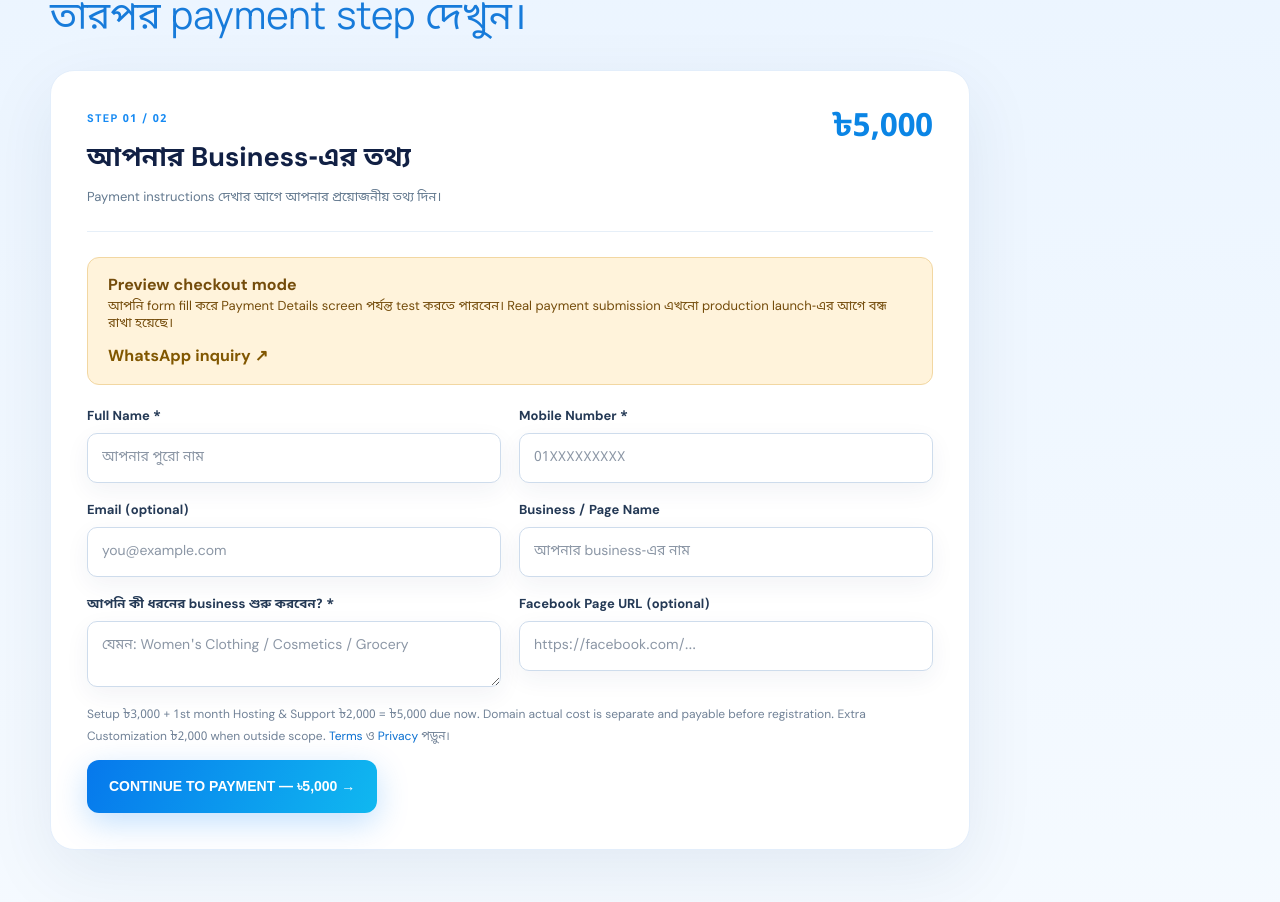
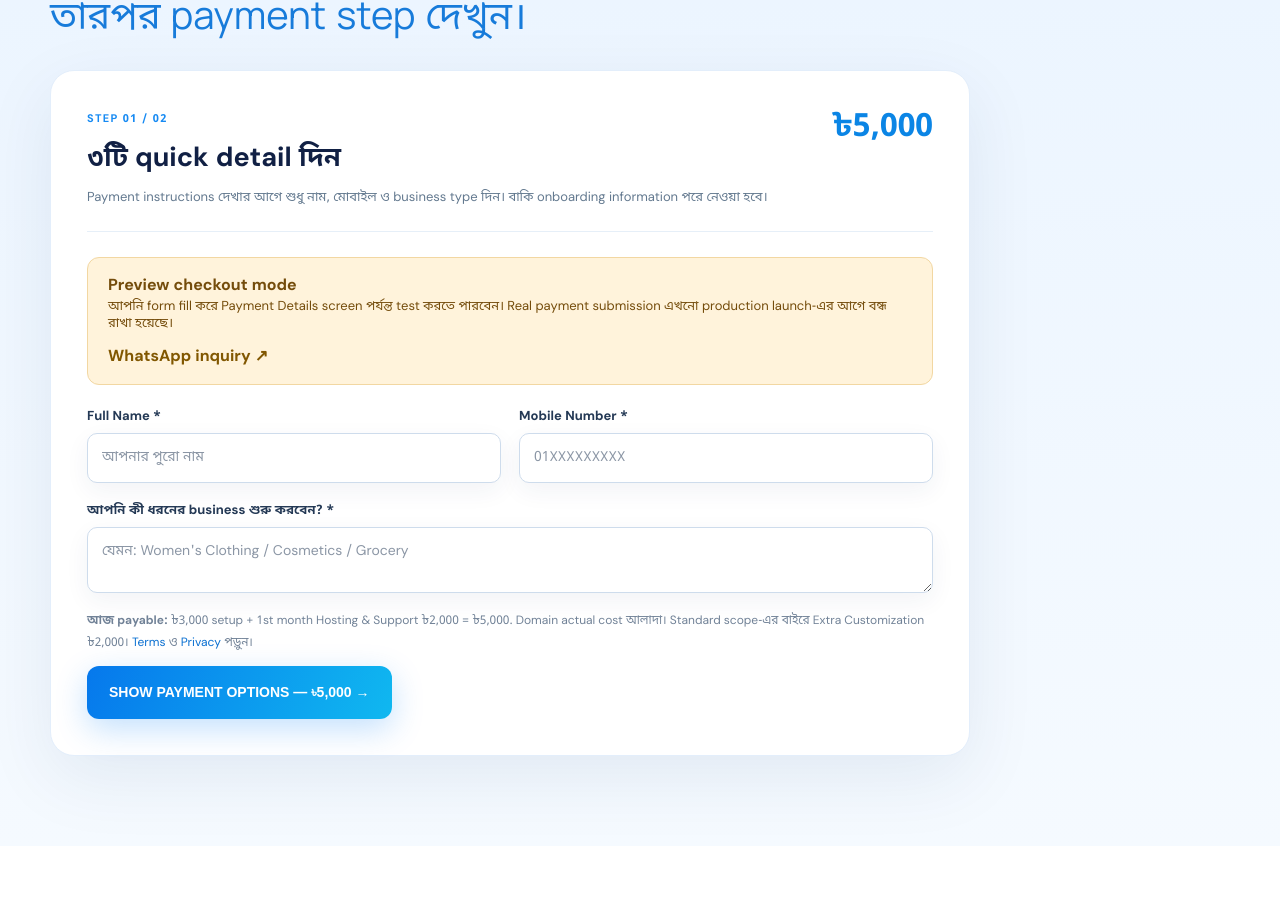
Before and after one commit to Minhazsiraji/AgentSiraji, a Next.js app: page /ecommerce-starter in a window 1280 px wide. Shown: the part 5435-6337 px from the top of the page. After the commit the page ends 6281 px from the top, so only its background shows below. Built offline with nearby package versions, Linux system fonts and the light colour scheme; no server answers; the database is empty.

Commit message:
Reduce starter checkout friction to three required fields

```diff
--- a/components/StarterCheckout.tsx
+++ b/components/StarterCheckout.tsx
@@ -93,16 +93,13 @@ export function StarterCheckout({ enabled }: { enabled: boolean }) {
   }
   return <div className={s.checkoutCard}>
     {status==="details" && <>
-      <div className={s.checkoutHead}><div><span>STEP 01 / 02</span><h3>আপনার Business-এর তথ্য</h3><p>Payment instructions দেখার আগে আপনার প্রয়োজনীয় তথ্য দিন।</p></div><strong>৳5,000</strong></div>
+      <div className={s.checkoutHead}><div><span>STEP 01 / 02</span><h3>৩টি quick detail দিন</h3><p>Payment instructions দেখার আগে শুধু নাম, মোবাইল ও business type দিন। বাকি onboarding information পরে নেওয়া হবে।</p></div><strong>৳5,000</strong></div>
       {!enabled && <div className={s.notice} role="status"><strong>Preview checkout mode</strong><p>আপনি form fill করে Payment Details screen পর্যন্ত test করতে পারবেন। Real payment submission এখনো production launch-এর আগে বন্ধ রাখা হয়েছে।</p><a href={waUrl} target="_blank" rel="noopener noreferrer">WhatsApp inquiry ↗</a></div>}
       <form className={s.formGrid} onSubmit={createOrder}>
         {fieldLabel("Full Name *",form.fullName,update("fullName"),true,"text","আপনার পুরো নাম")}
         {fieldLabel("Mobile Number *",form.mobile,update("mobile"),true,"tel","01XXXXXXXXX")}
-        {fieldLabel("Email (optional)",form.email,update("email"),false,"email","you@example.com")}
-        {fieldLabel("Business / Page Name",form.businessName,update("businessName"),false,"text","আপনার business-এর নাম")}
-        <label className={s.formField}><span>আপনি কী ধরনের business শুরু করবেন? *</span><textarea required maxLength={160} value={form.businessType} onChange={e=>update("businessType")(e.target.value)} placeholder="যেমন: Women's Clothing / Cosmetics / Grocery" rows={2}/></label>
-        {fieldLabel("Facebook Page URL (optional)",form.facebookPage,update("facebookPage"),false,"url","https://facebook.com/...")}
-        <div className={s.formFull}><p>Setup ৳3,000 + 1st month Hosting & Support ৳2,000 = ৳5,000 due now. Domain actual cost is separate and payable before registration. Extra Customization ৳2,000 when outside scope. <a href="/terms">Terms</a> ও <a href="/privacy">Privacy</a> পড়ুন।</p><button className={s.primary} type="submit" disabled={busy}>{busy?"Saving...":"CONTINUE TO PAYMENT — ৳5,000 →"}</button></div>
+        <label className={s.formField + " " + s.formFull}><span>আপনি কী ধরনের business শুরু করবেন? *</span><textarea required maxLength={160} value={form.businessType} onChange={e=>update("businessType")(e.target.value)} placeholder="যেমন: Women's Clothing / Cosmetics / Grocery" rows={2}/></label>
+        <div className={s.formFull}><p><strong>আজ payable:</strong> ৳3,000 setup + 1st month Hosting & Support ৳2,000 = ৳5,000. Domain actual cost আলাদা। Standard scope-এর বাইরে Extra Customization ৳2,000। <a href="/terms">Terms</a> ও <a href="/privacy">Privacy</a> পড়ুন।</p><button className={s.primary} type="submit" disabled={busy}>{busy?"Saving...":"SHOW PAYMENT OPTIONS — ৳5,000 →"}</button></div>
       </form>
     </>}
     {status==="payment" && <form onSubmit={submitPayment}>
```
